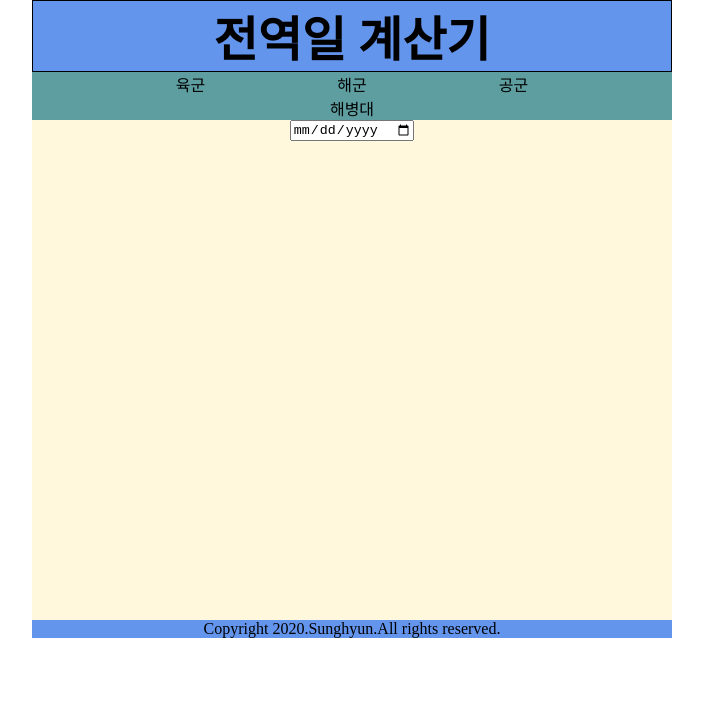
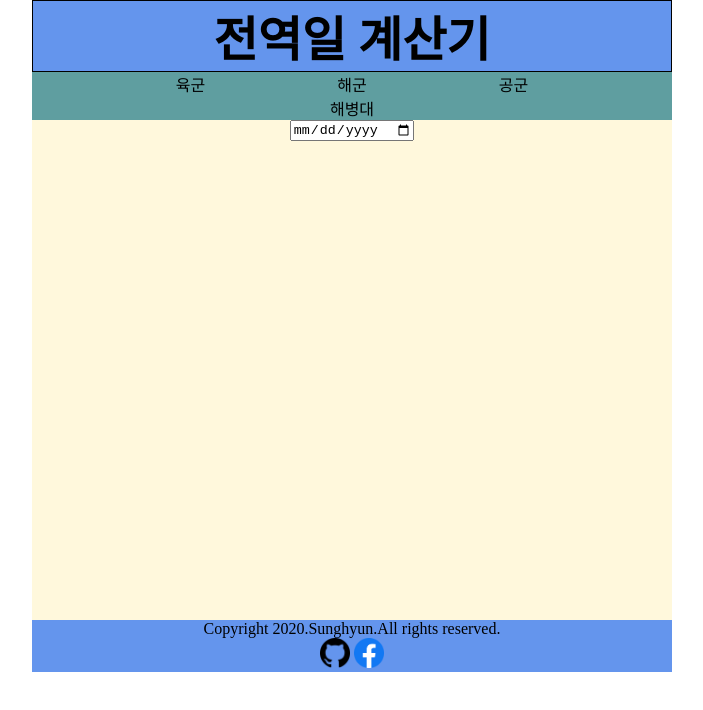
Before and after one commit to anseonghyeon/goon-date, a plain HTML site: page index.html in a window 1280 px wide. Shown: the whole page, without its empty margins (288-991 px from the left). Drawn offline with Linux system fonts and the light colour scheme.

Commit message:
Update index.html style.css icon folder

```diff
--- a/index.html
+++ b/index.html
@@ -21,7 +21,9 @@
             <input type="date">
         </section>
         <footer>
-            Copyright 2020.Sunghyun.All rights reserved.
+            <div>Copyright 2020.Sunghyun.All rights reserved.</div>
+            <a href="https://github.com/anseonghyeon/goon_date"><img src="./icon/github.png" alt="github-icon" width="30px" height="30px"></a>
+            <a href="https://www.facebook.com/profile.php?id=100010976045175"><img src="./icon/facebook.png" alt="facebook-icon" width="30px" height="30px"></a>
         </footer>
     </body>
 </html>
```
Also changed, not shown: icon/facebook.png (added), icon/github.png (added).
